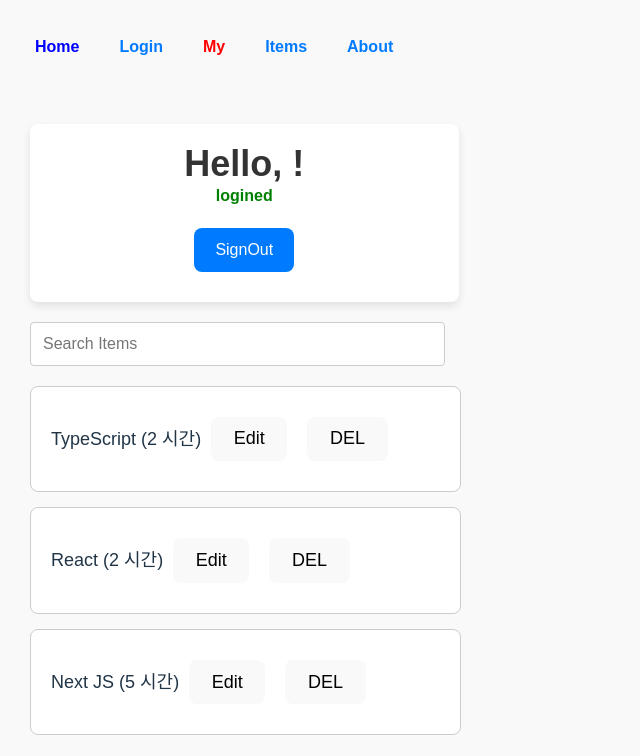
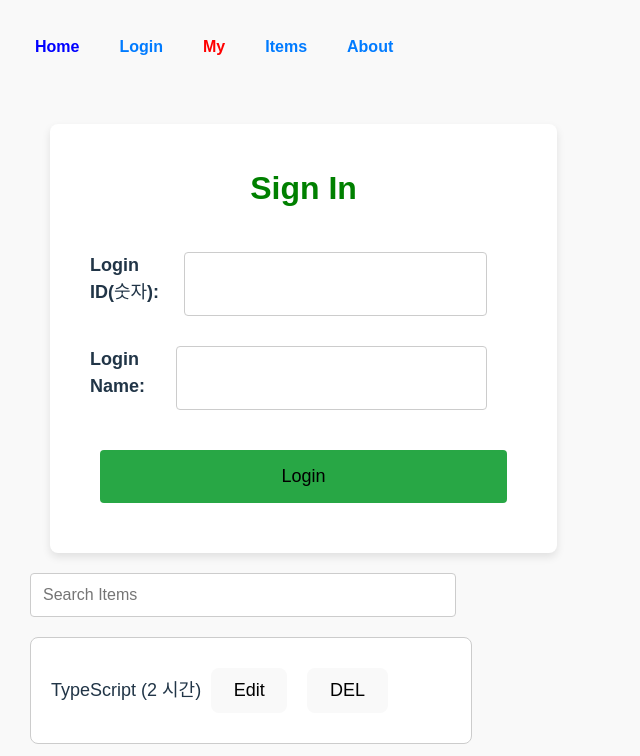
Before and after one commit to yoounyoungheon/hana-git-prac, a React (Vite) app in the folder sample/: page /my in a window 1280 px wide. Shown: the top 756 px of the page, without its empty margins (0-640 px from the left). Built offline with nearby package versions, Linux system fonts and the light colour scheme.

Commit message:
vite config-base

```diff
--- a/sample/package.json
+++ b/sample/package.json
@@ -7,7 +7,8 @@
     "dev": "vite",
     "build": "tsc -b && vite build",
     "lint": "eslint .",
-    "preview": "vite preview"
+    "preview": "vite preview",
+    "deploy": "gh-pages -d dist"
   },
   "dependencies": {
     "react": "^18.3.1",
--- a/sample/src/components/routing/Login.tsx
+++ b/sample/src/components/routing/Login.tsx
@@ -17,7 +17,7 @@ export const Login: React.FC<LoginProps> = memo(({login})=>{
   };
 
   return(
-    <div>
+    <div className="login-container">
       <h2 className="login-title">Sign In</h2>
       <form className="login-form">
         <div className="input-group">
--- a/sample/src/components/routing/My.tsx
+++ b/sample/src/components/routing/My.tsx
@@ -2,10 +2,13 @@ import React, { useMemo, useState } from "react";
 import Profile from "./Profil";
 import { useSession } from "../context-api/SessionContext";
 import { useDebounce } from "../../hooks/use-debounce-hook";
+import { Login } from "./Login";
 
 export const My: React.FC = () => {
-  const { session, addCartItem, removeCartItem} = useSession();
-  const { cart } = session;
+  const { session, addCartItem, removeCartItem, login} = useSession();
+  const { cart, loginUser } = session;
+
+  const containerStyle = loginUser ? "align-right" : "align-left";
 
   // 새로운 아이템의 상태
   const [newItemName, setNewItemName] = useState("");
@@ -14,7 +17,7 @@ export const My: React.FC = () => {
   // 수정 중인 아이템의 상태
   const [editingItemId, setEditingItemId] = useState<number | null>(null);
   const [editedName, setEditedName] = useState("");
-  const [editedPrice, setEditedPrice] = useState<number | "">("");
+  const [editedHour, setEditedHour] = useState<number | "">("");
   const [hasDirty, setHasDirty] = useState(false); // 값이 변경되었는지 여부
 
   // 검색어 상태
@@ -24,6 +27,7 @@ export const My: React.FC = () => {
   // 검색된 상태 필터링
   const filterCartItems = cart.filter((item)=>item.name.includes(debouncedSearchTerm));
 
+  // 아이템 추가 핸들러 (아이템 추가 버튼을 클릭했을 때)
   const handleAddItem = () => {
     if (newItemName && newItemPrice) {
       addCartItem(newItemName, Number(newItemPrice));
@@ -33,10 +37,10 @@ export const My: React.FC = () => {
   };
 
   // 아이템 수정 핸들러 (수정 버튼을 클릭했을 때)
-  const handleEditItem = (itemId: number, name: string, price: number) => {
+  const handleEditItem = (itemId: number, name: string, hour: number) => {
     setEditingItemId(itemId); // 수정할 아이템의 ID 저장
     setEditedName(name); // 현재 이름과 가격을 편집 상태로 설정
-    setEditedPrice(price);
+    setEditedHour(hour);
   };
 
   // 아이템 업데이트 핸들러 (수정한 값을 저장할 때)
@@ -44,7 +48,7 @@ export const My: React.FC = () => {
     if (editingItemId !== null) {
       const updatedCart = cart.map((item) =>
         item.id === editingItemId
-          ? { ...item, name: editedName, price: Number(editedPrice) } // 아이템을 업데이트
+          ? { ...item, name: editedName, price: Number(editedHour) } // 아이템을 업데이트
           : item
       );
       session.cart = updatedCart; // 상태 업데이트
@@ -57,7 +61,7 @@ export const My: React.FC = () => {
   const handleCancelEdit = () => {
     setEditingItemId(null); // 수정 모드를 해제
     setEditedName(""); // 수정 값을 초기화
-    setEditedPrice("");
+    setEditedHour("");
     setHasDirty(false); // hasDirty 해제
   };
 
@@ -73,19 +77,25 @@ export const My: React.FC = () => {
 
   // totalHour 캐싱
   const totalHour: number = useMemo(()=>{
-    const prices = cart.map((obj)=>{return obj.hour})
+    const hours = cart.map((obj)=>{return obj.hour})
     let sum = 0;
-    for(const price of prices){
-      sum+=price
+    for(const hour of hours){
+      sum+=hour
     }
     return sum;
   },[cart])
 
   console.log(`total is ${totalHour}`);
+  console.log(`edited hour is ${editedHour}`);
 
   return (
-    <div className="my-container">
-      <Profile />
+    <div className ={`my-container ${containerStyle}`}>
+      {loginUser ? (
+        <Profile/>
+      ) : (
+        <Login login={login} />
+      )}
+
       <input
         type="text"
         placeholder="Search Items"
@@ -108,9 +118,9 @@ export const My: React.FC = () => {
                 />
                 <input
                   type="number"
-                  value={editedPrice}
+                  value={editedHour}
                   onChange={(e) =>
-                    handleInputChange(setEditedPrice, e.target.value)
+                    handleInputChange(setEditedHour, e.target.value)
                   }
                 />
                 {hasDirty && (
@@ -121,7 +131,7 @@ export const My: React.FC = () => {
             ) : (
               <>
                 {name} ({hour.toLocaleString()} 시간)
-                <button className='button' onClick={() => handleEditItem(id, name, hour)}>
+                <button onClick={() => handleEditItem(id, name, hour)}>
                   Edit
                 </button>
                 <button onClick={() => removeCartItem(id)}>DEL</button>
--- a/sample/vite.config.ts
+++ b/sample/vite.config.ts
@@ -4,4 +4,5 @@ import react from '@vitejs/plugin-react-swc'
 // https://vitejs.dev/config/
 export default defineConfig({
   plugins: [react()],
+  base: "/hana-git-prac/"
 })
```
